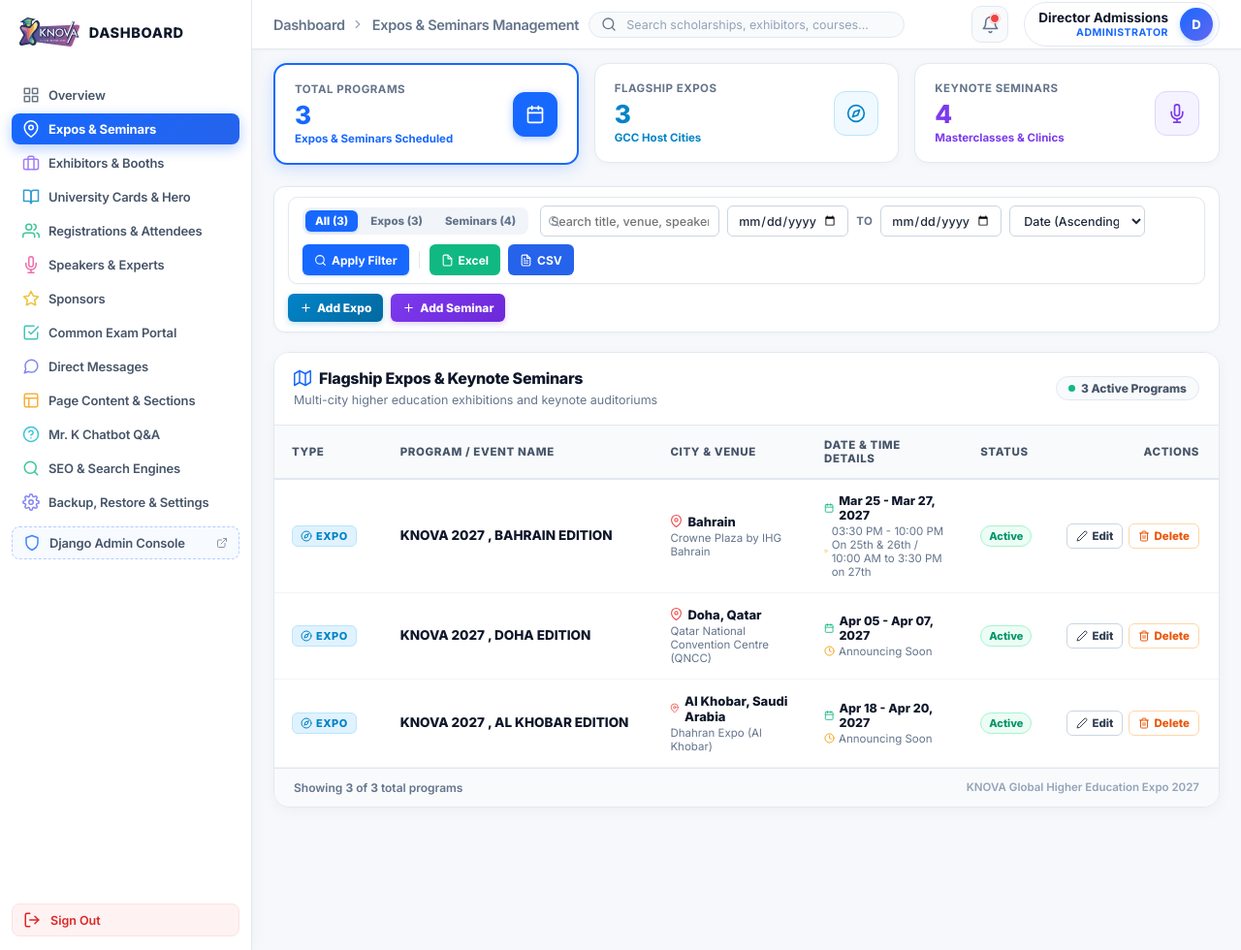
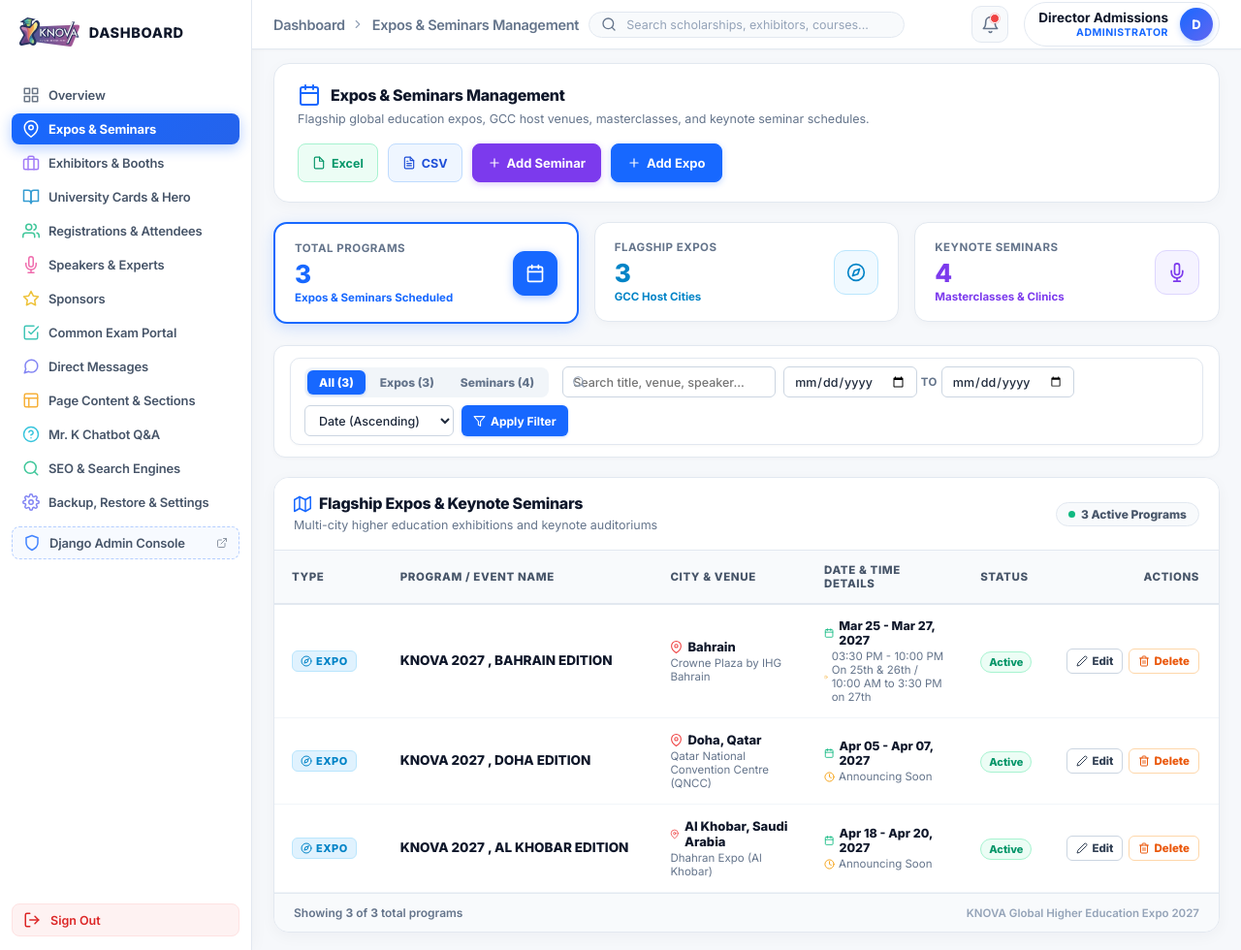
Before and after one commit to iamarjunaravind/knova, a Django app: page /dashboard/events/ in a window 1280 px wide. Shown: the whole page at 97% size. Run offline with Django 4.2, Linux system fonts and the light colour scheme; a user stored in the database is signed in; data comes from the database, SQL or seed files in the repository; data that the repository does not hold is empty; parts of the project's set-up code (start-up, migrations or seed data) failed here and were passed over; some libraries are stand-ins or nearby versions.

Commit message:
Standardize dashboard page headers, metric cards, and filter toolbars across all management pages

```diff
--- a/templates/dashboard/events.html
+++ b/templates/dashboard/events.html
@@ -5,6 +5,32 @@
 {% block page_title %}Expos &amp; Seminars Management{% endblock %}
 
 {% block content %}
+<!-- Top Page Header Banner -->
+<div class="cms-header" style="background:#ffffff; border:1px solid #e2e8f0; border-radius:16px; padding:20px 24px; margin-bottom:20px; box-shadow:0 4px 16px rgba(15,23,42,0.03); display:flex; justify-content:space-between; align-items:center; flex-wrap:wrap; gap:16px;">
+  <div>
+    <h2 style="font-size:20px; font-weight:800; color:#0f172a; margin:0 0 4px 0; display:flex; align-items:center; gap:10px;">
+      <i data-feather="calendar" style="color:#1768ff;"></i> Expos &amp; Seminars Management
+    </h2>
+    <p style="font-size:13px; color:#64748b; margin:0; line-height:1.4;">
+      Flagship global education expos, GCC host venues, masterclasses, and keynote seminar schedules.
+    </p>
+  </div>
+  <div style="display:flex; align-items:center; gap:10px; flex-wrap:wrap;">
+    <a href="{% url 'dashboard_export_generic' 'eventlocation' %}?format=excel" class="btn btn-outline-secondary" style="height:38px; display:inline-flex; align-items:center; gap:6px; font-weight:700; font-size:12.5px; border-radius:8px; padding:0 14px; text-decoration:none; background:#ecfdf5; border:1px solid #a7f3d0; color:#059669;">
+      <i data-feather="file" style="width:14px; height:14px;"></i> Excel
+    </a>
+    <a href="{% url 'dashboard_export_generic' 'eventlocation' %}?format=csv" class="btn btn-outline-secondary" style="height:38px; display:inline-flex; align-items:center; gap:6px; font-weight:700; font-size:12.5px; border-radius:8px; padding:0 14px; text-decoration:none; background:#eff6ff; border:1px solid #bfdbfe; color:#1d4ed8;">
+      <i data-feather="file-text" style="width:14px; height:14px;"></i> CSV
+    </a>
+    <a href="{% url 'programme_create' %}" style="background:#7c3aed; border:1px solid #7c3aed; color:#ffffff; height:38px; display:inline-flex; align-items:center; gap:6px; font-weight:700; font-size:13px; border-radius:8px; padding:0 15px; text-decoration:none; box-shadow:0 2px 6px rgba(124,58,237,0.25);">
+      <i data-feather="plus" style="width:14px; height:14px;"></i> Add Seminar
+    </a>
+    <a href="{% url 'event_create' %}" style="background:#1768ff; border:1px solid #1768ff; color:#ffffff; height:38px; display:inline-flex; align-items:center; gap:6px; font-weight:700; font-size:13px; border-radius:8px; padding:0 16px; text-decoration:none; box-shadow:0 2px 6px rgba(23, 104, 255, 0.25);">
+      <i data-feather="plus" style="width:14px; height:14px;"></i> Add Expo
+    </a>
+  </div>
+</div>
+
 <!-- KPI METRIC CARDS -->
 <div style="display: grid; grid-template-columns: repeat(auto-fit, minmax(220px, 1fr)); gap: 16px; margin-bottom: 22px;">
   <!-- Metric 1: Total Programs -->
@@ -50,22 +76,22 @@
   </a>
 </div>
 
-<!-- FILTER & ACTION TOOLBAR (SINGLE LINE) -->
-<div style="background: #ffffff; border: 1px solid #e2e8f0; border-radius: 12px; padding: 10px 14px; margin-bottom: 20px; box-shadow: 0 1px 4px rgba(15, 23, 42, 0.03); display: flex; justify-content: space-between; align-items: center; gap: 10px; flex-wrap: wrap;">
+<!-- FILTER & SEARCH TOOLBAR -->
+<div style="background: #ffffff; border: 1px solid #e2e8f0; border-radius: 12px; padding: 12px 16px; margin-bottom: 20px; box-shadow: 0 1px 4px rgba(15, 23, 42, 0.03); display: flex; justify-content: space-between; align-items: center; gap: 12px; flex-wrap: wrap;">
 
-  <form method="GET" action="{% url 'dashboard_events' %}" style="display: flex; gap: 8px; align-items: center; margin: 0; flex-wrap: wrap;">
-    <!-- Type Pills Inside Toolbar (Consistently Blue on Selection) -->
-    <div style="display: inline-flex; background: #f1f5f9; padding: 3px; border-radius: 8px; gap: 3px; margin-right: 4px;">
+  <form method="GET" action="{% url 'dashboard_events' %}" style="display: flex; gap: 8px; align-items: center; margin: 0; flex-wrap: wrap; width: 100%;">
+    <!-- Type Pills Inside Toolbar -->
+    <div style="display: inline-flex; background: #f1f5f9; padding: 3px; border-radius: 8px; gap: 3px; margin-right: 6px; flex-shrink: 0;">
       <a href="{% url 'dashboard_events' %}?type=all{% if start_date %}&start_date={{ start_date }}{% endif %}{% if end_date %}&end_date={{ end_date }}{% endif %}{% if sort_by %}&sort_by={{ sort_by }}{% endif %}{% if query %}&q={{ query|urlencode }}{% endif %}"
-         style="padding: 4px 10px; border-radius: 6px; font-size: 11.5px; font-weight: 750; text-decoration: none; transition: all 0.15s ease; {% if filter_type == 'all' or not filter_type %}background: #1768ff; color: #ffffff; box-shadow: 0 1px 3px rgba(23,104,255,0.25);{% else %}background: transparent; color: #64748b;{% endif %}">
+         style="padding: 5px 12px; border-radius: 6px; font-size: 12px; font-weight: 750; text-decoration: none; transition: all 0.15s ease; {% if filter_type == 'all' or not filter_type %}background: #1768ff; color: #ffffff; box-shadow: 0 1px 3px rgba(23,104,255,0.25);{% else %}background: transparent; color: #64748b;{% endif %}">
         All ({{ total_all_count|default:"8" }})
       </a>
       <a href="{% url 'dashboard_events' %}?type=expo{% if start_date %}&start_date={{ start_date }}{% endif %}{% if end_date %}&end_date={{ end_date }}{% endif %}{% if sort_by %}&sort_by={{ sort_by }}{% endif %}{% if query %}&q={{ query|urlencode }}{% endif %}"
-         style="padding: 4px 10px; border-radius: 6px; font-size: 11.5px; font-weight: 750; text-decoration: none; transition: all 0.15s ease; {% if filter_type == 'expo' %}background: #1768ff; color: #ffffff; box-shadow: 0 1px 3px rgba(23,104,255,0.25);{% else %}background: transparent; color: #64748b;{% endif %}">
+         style="padding: 5px 12px; border-radius: 6px; font-size: 12px; font-weight: 750; text-decoration: none; transition: all 0.15s ease; {% if filter_type == 'expo' %}background: #1768ff; color: #ffffff; box-shadow: 0 1px 3px rgba(23,104,255,0.25);{% else %}background: transparent; color: #64748b;{% endif %}">
         Expos ({{ total_expos_count|default:"4" }})
       </a>
       <a href="{% url 'dashboard_events' %}?type=seminar{% if start_date %}&start_date={{ start_date }}{% endif %}{% if end_date %}&end_date={{ end_date }}{% endif %}{% if sort_by %}&sort_by={{ sort_by }}{% endif %}{% if query %}&q={{ query|urlencode }}{% endif %}"
-         style="padding: 4px 10px; border-radius: 6px; font-size: 11.5px; font-weight: 750; text-decoration: none; transition: all 0.15s ease; {% if filter_type == 'seminar' %}background: #1768ff; color: #ffffff; box-shadow: 0 1px 3px rgba(23,104,255,0.25);{% else %}background: transparent; color: #64748b;{% endif %}">
+         style="padding: 5px 12px; border-radius: 6px; font-size: 12px; font-weight: 750; text-decoration: none; transition: all 0.15s ease; {% if filter_type == 'seminar' %}background: #1768ff; color: #ffffff; box-shadow: 0 1px 3px rgba(23,104,255,0.25);{% else %}background: transparent; color: #64748b;{% endif %}">
         Seminars ({{ total_seminars_count|default:"4" }})
       </a>
     </div>
@@ -73,58 +99,39 @@
     <input type="hidden" name="type" value="{{ filter_type|default:'all' }}">
 
     <!-- Search keyword -->
-    <div style="position: relative; display: inline-flex; align-items: center;">
-      <input type="text" name="q" value="{{ query|default:'' }}" placeholder="Search title, venue, speaker..." style="border: 1px solid #cbd5e1; padding: 6px 26px 6px 28px; border-radius: 6px; font-size: 12px; color: #334155; outline: none; background: #f8fafc; width: 185px;">
-      <i data-feather="search" style="width: 13px; height: 13px; color: #94a3b8; position: absolute; left: 8px; pointer-events: none;"></i>
+    <div style="position: relative; width: 220px;">
+      <input type="text" name="q" value="{{ query|default:'' }}" placeholder="Search title, venue, speaker..." style="width: 100%; border: 1px solid #cbd5e1; padding: 0 28px 0 32px; border-radius: 6px; font-size: 12px; color: #334155; outline: none; background: #f8fafc; height: 36px; box-sizing: border-box;">
+      <i data-feather="search" style="position: absolute; left: 10px; top: 50%; transform: translateY(-50%); width: 14px; height: 14px; color: #94a3b8; pointer-events: none;"></i>
       {% if query %}
-      <a href="{% url 'dashboard_events' %}?type={{ filter_type|default:'all' }}" style="position: absolute; right: 8px; color: #94a3b8; text-decoration: none; font-size: 14px; font-weight: 700; line-height: 1;" title="Clear Search">&times;</a>
+      <a href="{% url 'dashboard_events' %}?type={{ filter_type|default:'all' }}" style="position: absolute; right: 10px; top: 50%; transform: translateY(-50%); color: #94a3b8; text-decoration: none; font-size: 14px; font-weight: 700;" title="Clear Search">&times;</a>
       {% endif %}
     </div>
 
     <!-- Date Range -->
-    <input type="date" name="start_date" value="{{ start_date|default:'' }}" style="border: 1px solid #cbd5e1; padding: 6px 8px; border-radius: 6px; font-size: 12px; color: #334155; outline: none; background: #f8fafc; width: 125px;" title="Start Date">
-    <span style="color: #94a3b8; font-size: 11px; font-weight: 600;">to</span>
-    <input type="date" name="end_date" value="{{ end_date|default:'' }}" style="border: 1px solid #cbd5e1; padding: 6px 8px; border-radius: 6px; font-size: 12px; color: #334155; outline: none; background: #f8fafc; width: 125px;" title="End Date">
+    <div style="display: inline-flex; align-items: center; gap: 4px;">
+      <input type="date" name="start_date" value="{{ start_date|default:'' }}" style="border: 1px solid #cbd5e1; padding: 6px 10px; border-radius: 6px; font-size: 12px; color: #334155; outline: none; background: #f8fafc; height: 36px; box-sizing: border-box;" title="Start Date">
+      <span style="color: #94a3b8; font-size: 11px; font-weight: 600;">to</span>
+      <input type="date" name="end_date" value="{{ end_date|default:'' }}" style="border: 1px solid #cbd5e1; padding: 6px 10px; border-radius: 6px; font-size: 12px; color: #334155; outline: none; background: #f8fafc; height: 36px; box-sizing: border-box;" title="End Date">
+    </div>
 
     <!-- Sort By -->
-    <select name="sort_by" style="border: 1px solid #cbd5e1; padding: 6px 8px; border-radius: 6px; font-size: 12px; color: #334155; outline: none; background: #f8fafc; font-weight: 600; max-width: 140px;">
+    <select name="sort_by" style="border: 1px solid #cbd5e1; padding: 0 10px; border-radius: 6px; font-size: 12px; color: #334155; outline: none; background: #f8fafc; font-weight: 600; height: 36px; min-width: 140px;">
       <option value="date" {% if sort_by == 'date' or sort_by == 'start_date' %}selected{% endif %}>Date (Ascending)</option>
       <option value="-date" {% if sort_by == '-date' or sort_by == '-start_date' %}selected{% endif %}>Date (Descending)</option>
       <option value="title" {% if sort_by == 'title' or sort_by == 'name' %}selected{% endif %}>Title (A-Z)</option>
       <option value="-title" {% if sort_by == '-title' or sort_by == '-name' %}selected{% endif %}>Title (Z-A)</option>
     </select>
 
-    <button type="submit" style="background: #1768ff; color: #ffffff; border: none; padding: 6px 12px; border-radius: 6px; font-size: 12px; font-weight: 700; cursor: pointer; display: inline-flex; align-items: center; gap: 4px; box-shadow: 0 1px 3px rgba(23,104,255,0.25); white-space: nowrap;">
-      <i data-feather="search" style="width: 13px; height: 13px;"></i> Apply Filter
+    <button type="submit" style="background: #1768ff; color: #ffffff; border: none; padding: 0 16px; border-radius: 6px; font-size: 12.5px; font-weight: 700; cursor: pointer; display: inline-flex; align-items: center; gap: 6px; box-shadow: 0 1px 3px rgba(23,104,255,0.25); height: 36px; white-space: nowrap;">
+      <i data-feather="filter" style="width: 13px; height: 13px;"></i> Apply Filter
     </button>
 
     {% if start_date or end_date or sort_by != 'date' %}
-    <a href="{% url 'dashboard_events' %}?type={{ filter_type|default:'all' }}" style="font-size: 11.5px; color: #64748b; text-decoration: none; font-weight: 600; padding: 4px 6px; white-space: nowrap;">
+    <a href="{% url 'dashboard_events' %}?type={{ filter_type|default:'all' }}" style="font-size: 12px; color: #64748b; text-decoration: none; font-weight: 600; padding: 6px 10px; white-space: nowrap;">
       Reset
     </a>
     {% endif %}
-
-    <!-- Export Separator -->
-    <div style="width: 1px; height: 18px; background: #e2e8f0; margin: 0 2px;"></div>
-
-    <!-- Export Buttons -->
-    <button type="submit" name="format" value="excel" formaction="{% url 'dashboard_export_generic' 'eventlocation' %}" style="background: #ecfdf5; border: 1px solid #a7f3d0; color: #059669; padding: 6px 10px; border-radius: 6px; font-size: 11.5px; font-weight: 700; cursor: pointer; display: inline-flex; align-items: center; gap: 4px; white-space: nowrap;">
-      <i data-feather="file" style="width: 13px; height: 13px;"></i> Excel
-    </button>
-    <button type="submit" name="format" value="csv" formaction="{% url 'dashboard_export_generic' 'eventlocation' %}" style="background: #eff6ff; border: 1px solid #bfdbfe; color: #1d4ed8; padding: 6px 10px; border-radius: 6px; font-size: 11.5px; font-weight: 700; cursor: pointer; display: inline-flex; align-items: center; gap: 4px; white-space: nowrap;">
-      <i data-feather="file-text" style="width: 13px; height: 13px;"></i> CSV
-    </button>
   </form>
-
-  <!-- Action Buttons (Pinned to Right) -->
-  <div style="display: flex; gap: 8px; align-items: center; flex-shrink: 0; white-space: nowrap;">
-    <a href="{% url 'event_create' %}" style="background: linear-gradient(135deg, #0284c7 0%, #0369a1 100%); color: #ffffff; text-decoration: none; padding: 7px 12px; border-radius: 6px; font-size: 12px; font-weight: 750; display: inline-flex; align-items: center; gap: 5px; box-shadow: 0 2px 6px rgba(2,132,199,0.25);">
-      <i data-feather="plus" style="width: 13px; height: 13px;"></i> Add Expo
-    </a>
-    <a href="{% url 'programme_create' %}" style="background: linear-gradient(135deg, #7c3aed 0%, #6d28d9 100%); color: #ffffff; text-decoration: none; padding: 7px 12px; border-radius: 6px; font-size: 12px; font-weight: 750; display: inline-flex; align-items: center; gap: 5px; box-shadow: 0 2px 6px rgba(124,58,237,0.25);">
-      <i data-feather="plus" style="width: 13px; height: 13px;"></i> Add Seminar
-    </a>
-  </div>
 </div>
 
 <!-- STRUCTURED DATA TABLE CARD -->
```
Also changed, not shown: templates/dashboard/exhibitors.html (+44 -33 lines), templates/dashboard/registrations.html (+36 -27 lines), templates/dashboard/speakers.html (+38 -37 lines), templates/dashboard/sponsors.html (+38 -29 lines), templates/dashboard/universities.html (+32 -17 lines).
